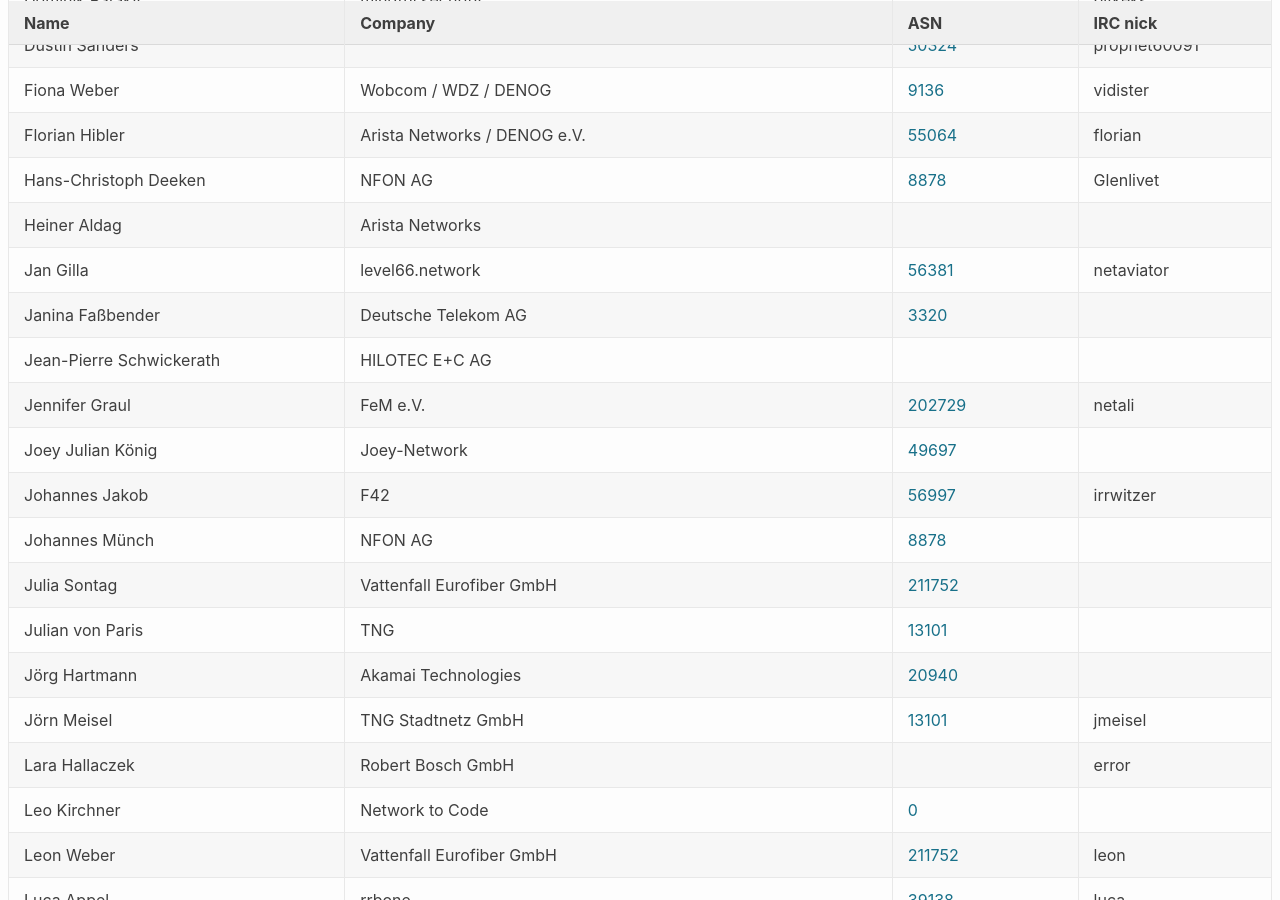
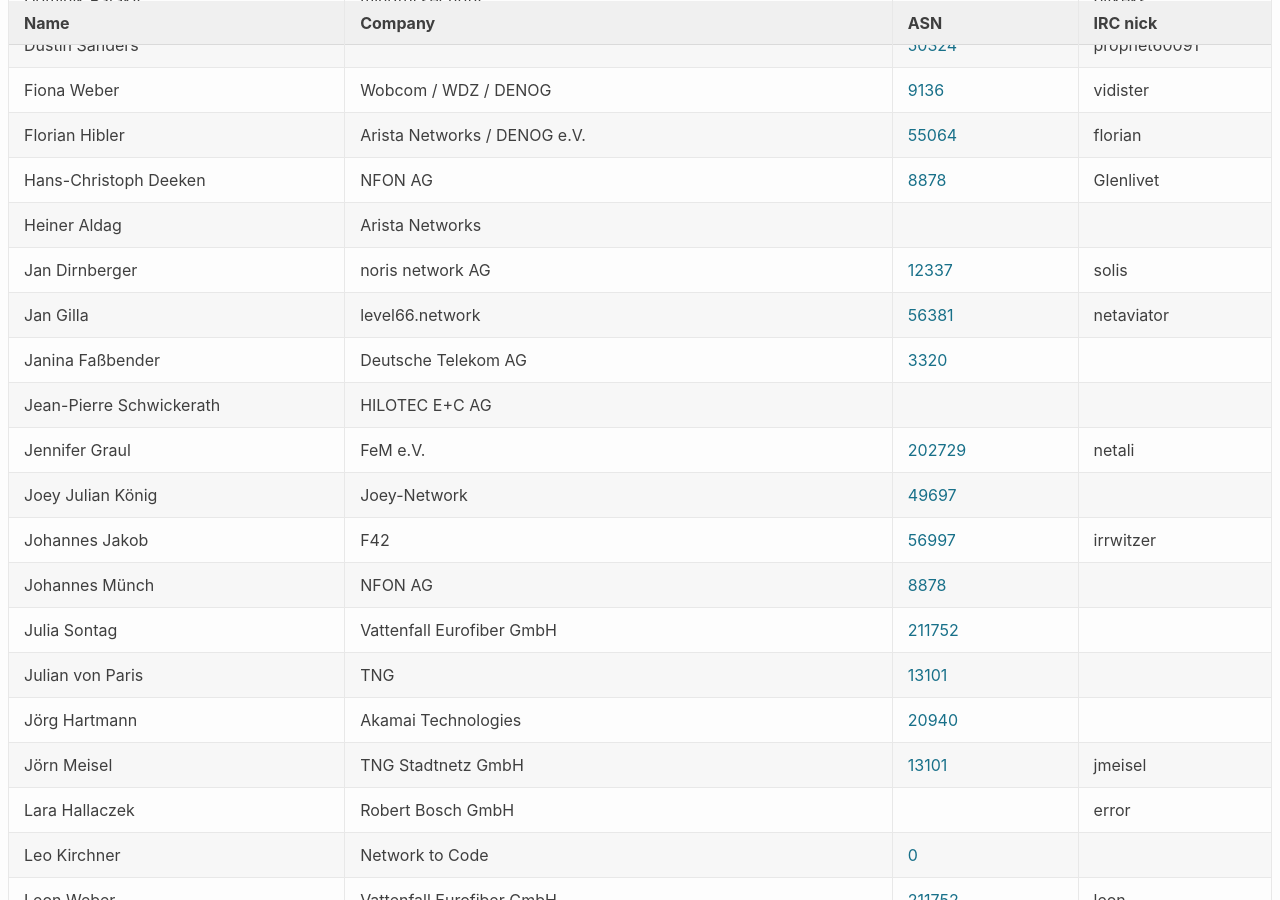
Before and after one commit to denog/pretix-attendeelist, a Jekyll site: the page built from denog15/index.md, in a window 1280 px wide and 900 px high, scrolled down 1279 px. Built offline with Jekyll 4.4.1, drawn with Linux system fonts in a browser that asks for light colours; some of the changed text lies outside the part shown.

Commit message:
Latest data: Thu Aug 24 10:48:13 UTC 2023

```diff
--- a/_data/attendees_denog15_onsite.json
+++ b/_data/attendees_denog15_onsite.json
@@ -178,6 +178,12 @@
     "company": "Arista Networks",
     "irc": null,
     "asn": null
+  },
+  {
+    "name": "Jan Dirnberger",
+    "company": "noris network AG",
+    "irc": "solis",
+    "asn": "12337"
   },
   {
     "name": "Jan Gilla",
@@ -516,6 +522,12 @@
     "asn": "209894"
   },
   {
+    "name": "Sebastian Wiesinger",
+    "company": "noris network AG",
+    "irc": "GPF",
+    "asn": "12337"
+  },
+  {
     "name": "Simo Radenovic",
     "company": "Akamai",
     "irc": null,
```
